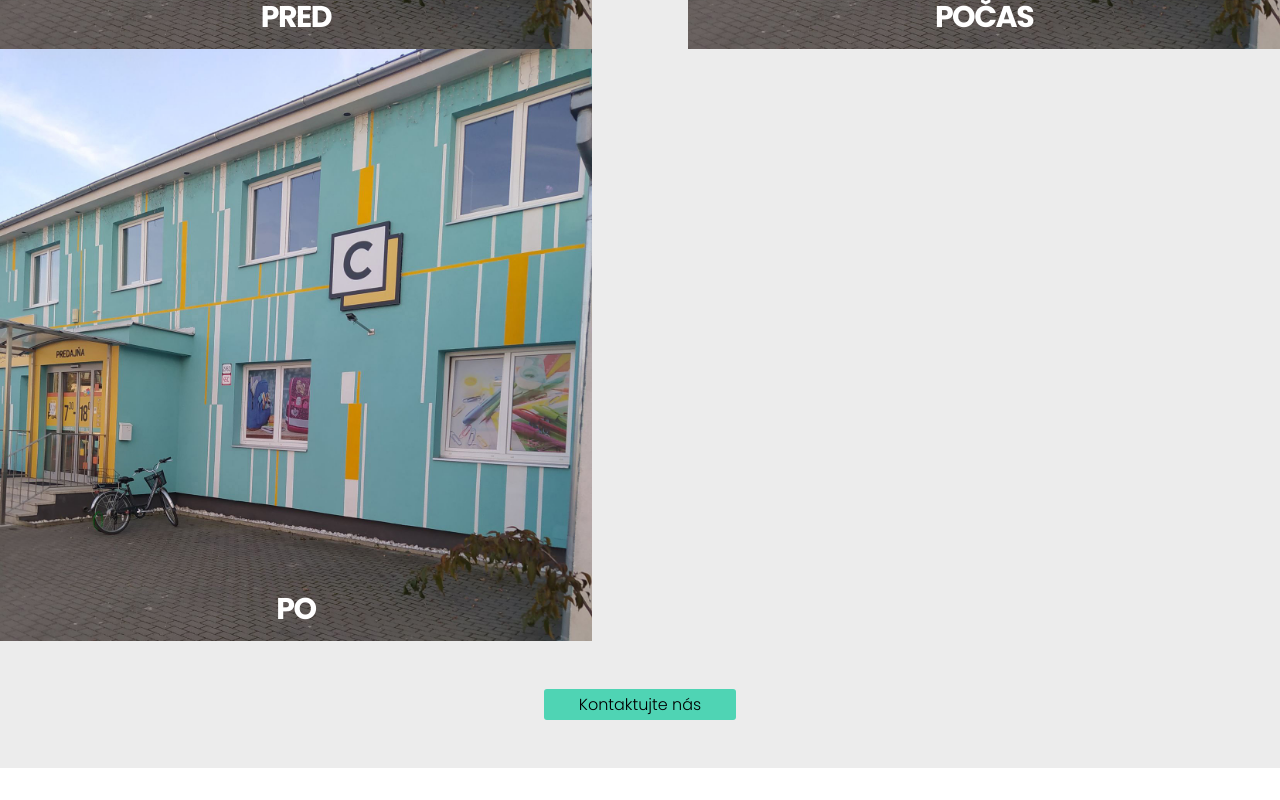
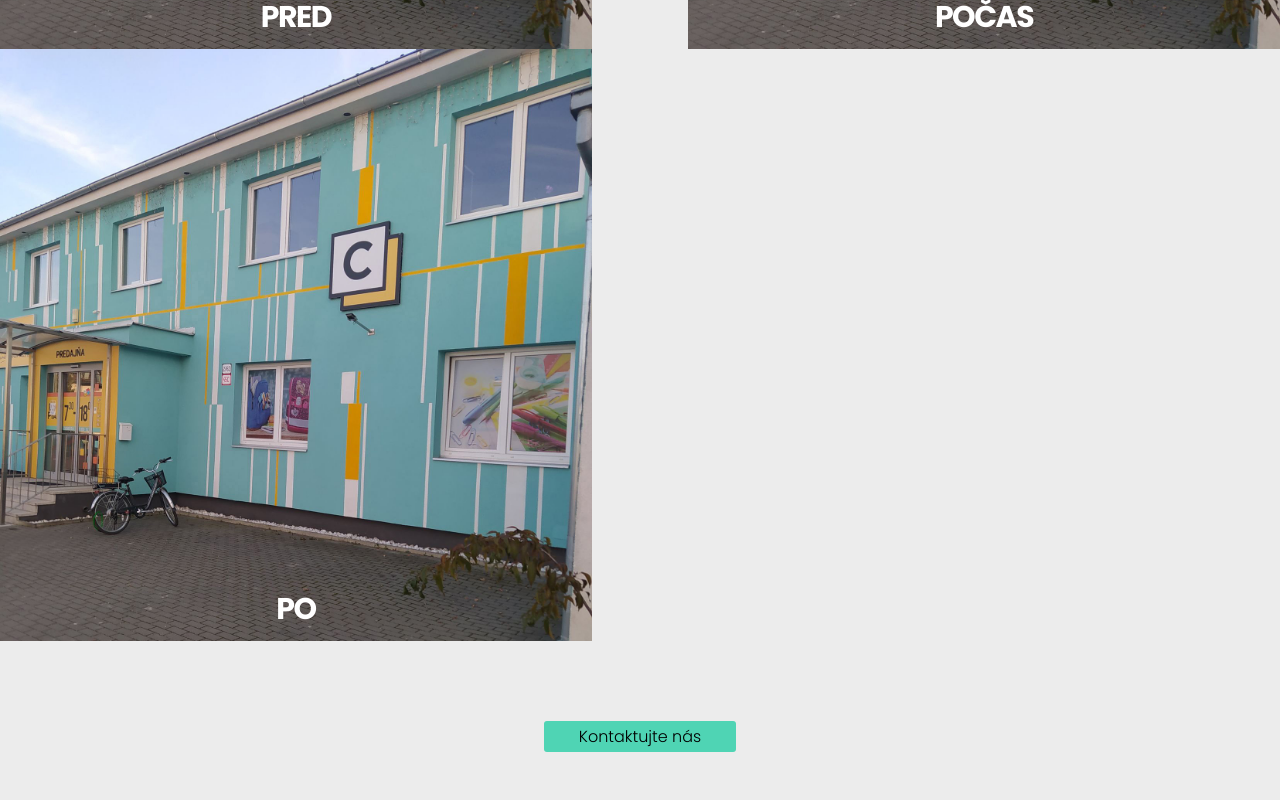
Before and after one commit to MatthewChevy/Synmal, a Vue app: page /about in a window 1280 px wide. Shown: the part 2521-3321 px from the top of the page. Before the commit the page ends 3289 px from the top, so only its background shows below. Built offline with nearby package versions, Linux system fonts and the light colour scheme.

Commit message:
remove top position

```diff
--- a/src/views/About.vue
+++ b/src/views/About.vue
@@ -60,7 +60,6 @@ footer {
     position: relative;
     width: 100%;
     padding: 1rem 0 3rem 0;
-    top: -2rem;
     background-color: $primary-semi-light;
 }
 
```
